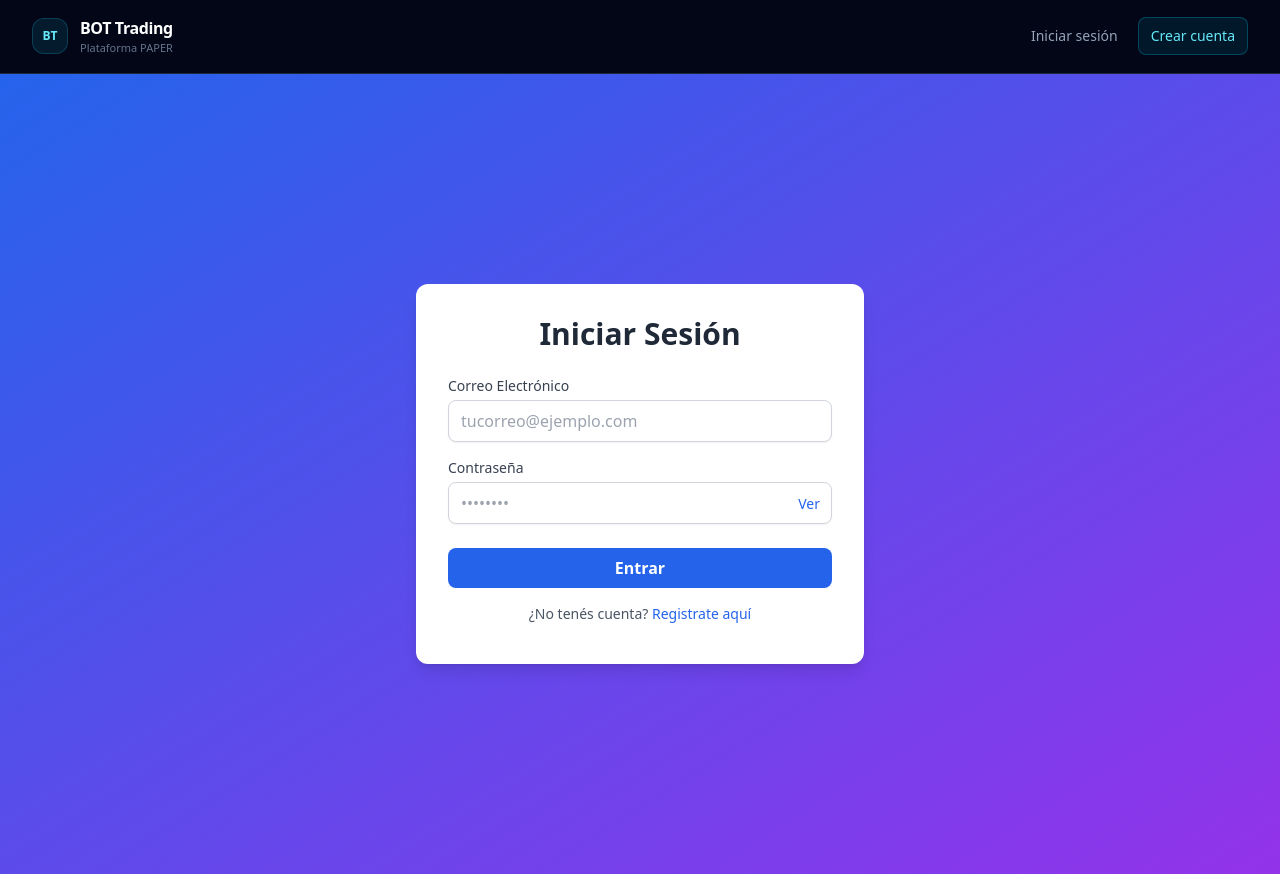
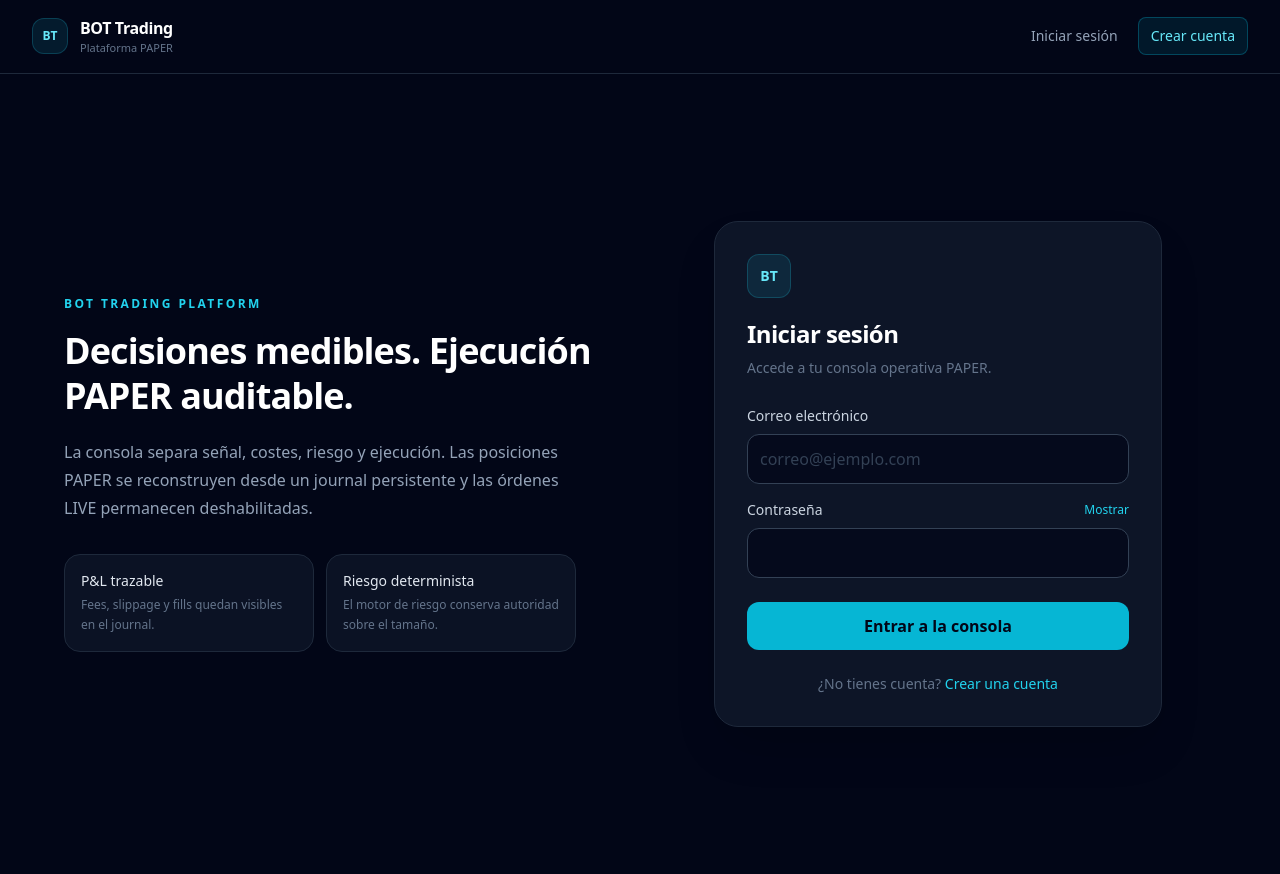
Before and after one commit to henguido/bot-trading-platform, a React (Vite) app in the folder frontend/: page /login in a window 1280 px wide. Built offline with nearby package versions, Linux system fonts and the light colour scheme; no server answers.

Commit message:
feat(ui): alinea login con consola PAPER

```diff
--- a/frontend/src/pages/LoginPage.jsx
+++ b/frontend/src/pages/LoginPage.jsx
@@ -11,8 +11,7 @@ function LoginPage() {
   const [loading, setLoading] = useState(false);
 
   useEffect(() => {
-    const token = localStorage.getItem("token");
-    if (token) {
+    if (localStorage.getItem("token")) {
       navigate("/dashboard");
     }
   }, [navigate]);
@@ -28,84 +27,113 @@ function LoginPage() {
       localStorage.setItem("user_name", data.nombre);
       navigate("/dashboard");
     } catch (err) {
-      setErrorMsg(err.message || "Ocurrió un error");
+      setErrorMsg(err.message || "No se pudo iniciar sesión");
     } finally {
       setLoading(false);
     }
   };
 
   return (
-    <div className="min-h-screen flex items-center justify-center bg-gradient-to-br from-blue-600 to-purple-600 p-4">
+    <div className="min-h-screen bg-slate-950 px-4 py-10 text-slate-100">
+      <div className="mx-auto grid min-h-[calc(100vh-5rem)] max-w-6xl items-center gap-10 lg:grid-cols-2">
+        <section className="hidden lg:block">
+          <p className="text-xs font-semibold uppercase tracking-[0.2em] text-cyan-400">BOT Trading Platform</p>
+          <h1 className="mt-4 max-w-xl text-4xl font-semibold leading-tight tracking-tight text-white">
+            Decisiones medibles. Ejecución PAPER auditable.
+          </h1>
+          <p className="mt-5 max-w-lg text-base leading-7 text-slate-400">
+            La consola separa señal, costes, riesgo y ejecución. Las posiciones PAPER se reconstruyen desde un journal persistente y las órdenes LIVE permanecen deshabilitadas.
+          </p>
+          <div className="mt-8 grid max-w-lg grid-cols-2 gap-3 text-sm">
+            <div className="rounded-2xl border border-slate-800 bg-slate-900/70 p-4">
+              <p className="font-medium text-slate-200">P&L trazable</p>
+              <p className="mt-1 text-xs leading-5 text-slate-500">Fees, slippage y fills quedan visibles en el journal.</p>
+            </div>
+            <div className="rounded-2xl border border-slate-800 bg-slate-900/70 p-4">
+              <p className="font-medium text-slate-200">Riesgo determinista</p>
+              <p className="mt-1 text-xs leading-5 text-slate-500">El motor de riesgo conserva autoridad sobre el tamaño.</p>
+            </div>
+          </div>
+        </section>
+
         <form
           onSubmit={handleLogin}
-        className="bg-white shadow-lg rounded-xl px-8 pt-8 pb-10 w-full max-w-md animate-fade-in"
+          className="mx-auto w-full max-w-md rounded-3xl border border-slate-800 bg-slate-900/90 p-6 shadow-2xl shadow-black/20 sm:p-8"
         >
-        <h2 className="text-3xl font-bold text-center text-gray-800 mb-6">
-          Iniciar Sesión
-        </h2>
+          <div className="mb-7">
+            <div className="mb-5 flex h-11 w-11 items-center justify-center rounded-xl border border-cyan-400/20 bg-cyan-400/10 text-sm font-bold text-cyan-300">
+              BT
+            </div>
+            <h2 className="text-2xl font-semibold tracking-tight text-white">Iniciar sesión</h2>
+            <p className="mt-2 text-sm text-slate-500">Accede a tu consola operativa PAPER.</p>
+          </div>
 
           {errorMsg && (
-          <div className="bg-red-100 text-red-700 text-sm rounded p-3 mb-4 text-center border border-red-300">
+            <div className="mb-5 rounded-xl border border-rose-500/30 bg-rose-500/10 px-4 py-3 text-sm text-rose-200">
               {errorMsg}
             </div>
           )}
 
           <div className="mb-4">
-          <label className="block text-gray-700 text-sm font-medium mb-1">
-            Correo Electrónico
+            <label className="mb-2 block text-sm font-medium text-slate-300" htmlFor="email">
+              Correo electrónico
             </label>
             <input
+              id="email"
               type="email"
               required
+              autoComplete="email"
               value={email}
               onChange={(e) => setEmail(e.target.value)}
-            className="w-full border border-gray-300 px-3 py-2 rounded-lg shadow-sm focus:outline-none focus:ring-2 focus:ring-blue-500"
-            placeholder="tucorreo@ejemplo.com"
+              className="w-full rounded-xl border border-slate-700 bg-slate-950/70 px-3 py-3 text-slate-100 outline-none transition placeholder:text-slate-700 focus:border-cyan-500/60 focus:ring-2 focus:ring-cyan-500/10"
+              placeholder="correo@ejemplo.com"
             />
           </div>
 
-        <div className="mb-6 relative">
-          <label className="block text-gray-700 text-sm font-medium mb-1">
+          <div className="mb-6">
+            <div className="mb-2 flex items-center justify-between">
+              <label className="text-sm font-medium text-slate-300" htmlFor="password">
                 Contraseña
               </label>
+              <button
+                type="button"
+                onClick={() => setShowPassword((actual) => !actual)}
+                className="text-xs font-medium text-cyan-400 hover:text-cyan-300"
+              >
+                {showPassword ? "Ocultar" : "Mostrar"}
+              </button>
+            </div>
             <input
+              id="password"
               type={showPassword ? "text" : "password"}
               required
+              autoComplete="current-password"
               value={password}
               onChange={(e) => setPassword(e.target.value)}
-            className="w-full border border-gray-300 px-3 py-2 rounded-lg shadow-sm focus:outline-none focus:ring-2 focus:ring-blue-500"
-            placeholder="••••••••"
+              className="w-full rounded-xl border border-slate-700 bg-slate-950/70 px-3 py-3 text-slate-100 outline-none transition focus:border-cyan-500/60 focus:ring-2 focus:ring-cyan-500/10"
             />
-          <button
-            type="button"
-            onClick={() => setShowPassword(!showPassword)}
-            className="absolute top-9 right-3 text-sm text-blue-600"
-          >
-            {showPassword ? "Ocultar" : "Ver"}
-          </button>
           </div>
 
           <button
             type="submit"
             disabled={loading}
-          className={`w-full ${
-            loading ? "bg-gray-400" : "bg-blue-600 hover:bg-blue-700"
-          } text-white font-bold py-2 px-4 rounded-lg transition duration-300`}
+            className="w-full rounded-xl bg-cyan-500 px-4 py-3 font-semibold text-slate-950 transition hover:bg-cyan-400 disabled:cursor-not-allowed disabled:bg-slate-700 disabled:text-slate-400"
           >
-          {loading ? "Entrando..." : "Entrar"}
+            {loading ? "Iniciando…" : "Entrar a la consola"}
           </button>
 
-        <p className="text-center text-sm text-gray-600 mt-4">
-          ¿No tenés cuenta?{" "}
+          <p className="mt-6 text-center text-sm text-slate-500">
+            ¿No tienes cuenta?{" "}
             <button
               type="button"
               onClick={() => navigate("/signup")}
-            className="text-blue-600 hover:underline font-medium"
+              className="font-medium text-cyan-400 hover:text-cyan-300"
             >
-            Registrate aquí
+              Crear una cuenta
             </button>
           </p>
         </form>
+      </div>
     </div>
   );
 }
```
Lines whose indentation alone changed are shown as unchanged.
